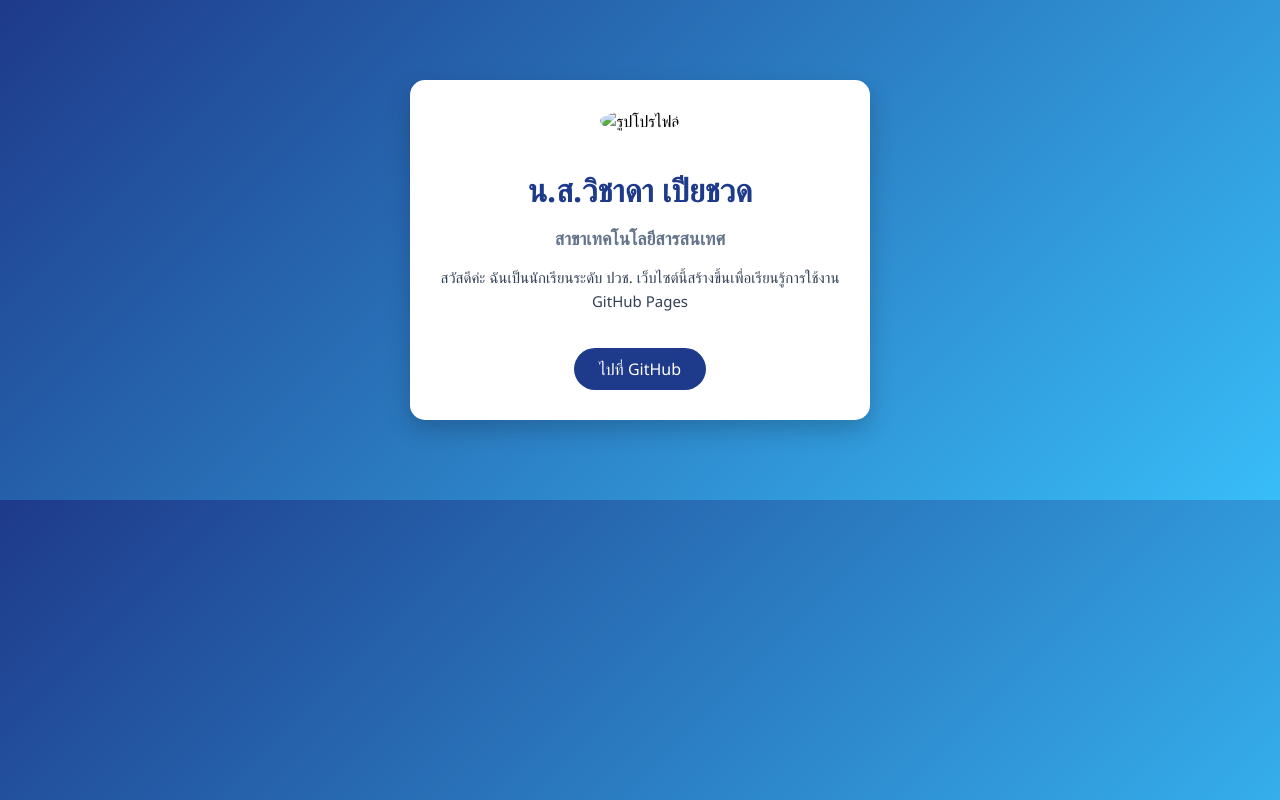
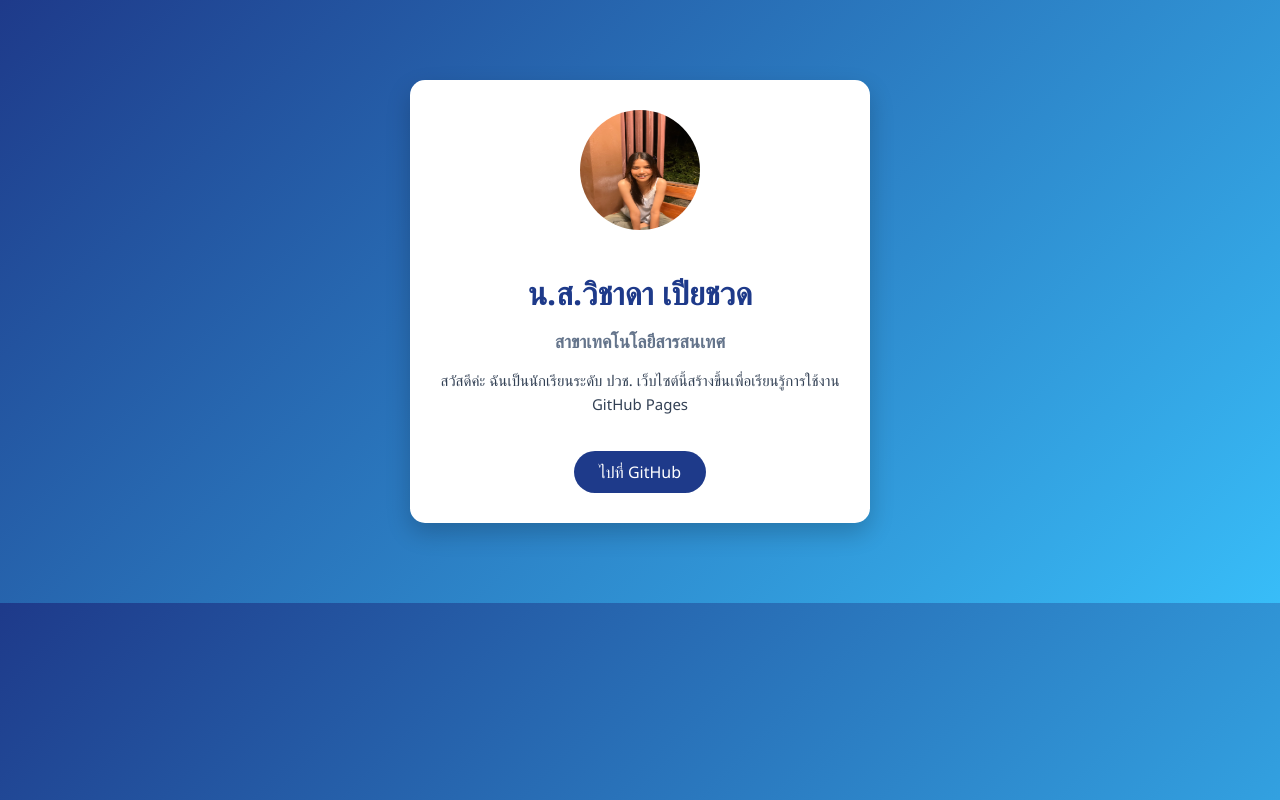
Before and after one commit to piachuadwichada/wichada.web, a plain HTML site: page index.html in a window 1280 px wide. Drawn offline with Linux system fonts and the light colour scheme.

Commit message:
Update index.html

```diff
--- a/index.html
+++ b/index.html
@@ -8,7 +8,7 @@
 <body>
 
     <div class="container">
-        <img src="images/profile.png" alt="รูปโปรไฟล์" class="profile">
+        <img src="images/S__5439495.jpg" alt="รูปโปรไฟล์" class="profile">
 
         <h1>น.ส.วิชาดา เปียชวด</h1>
         <h2>สาขาเทคโนโลยีสารสนเทศ</h2>
```
